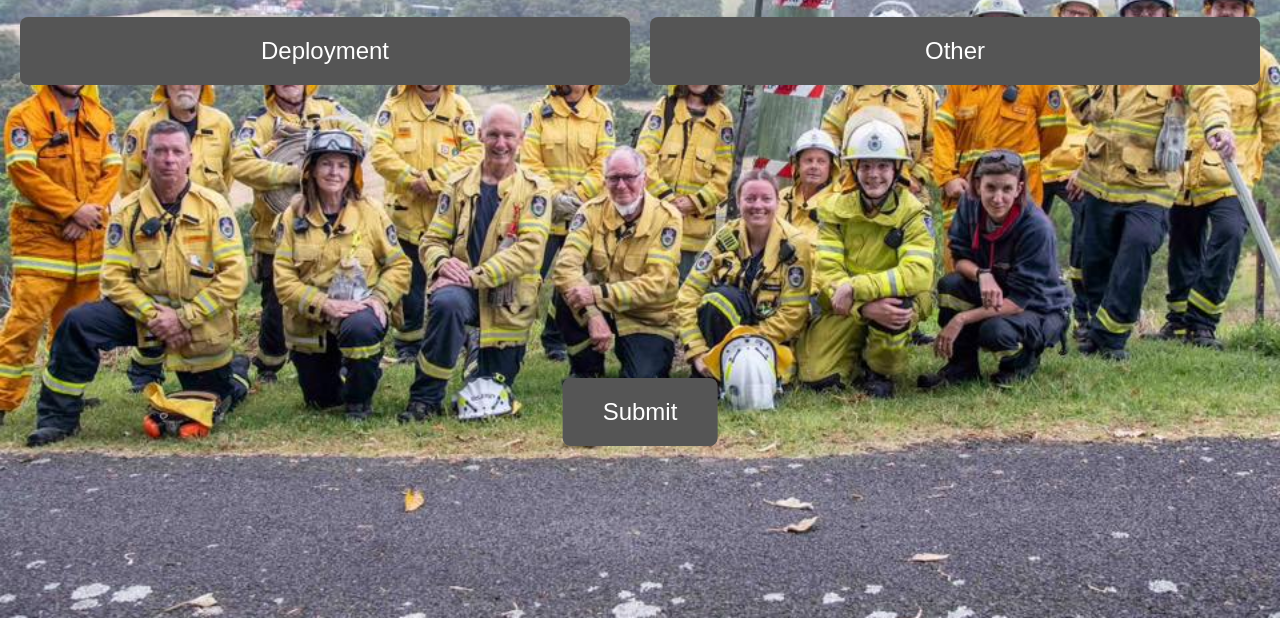
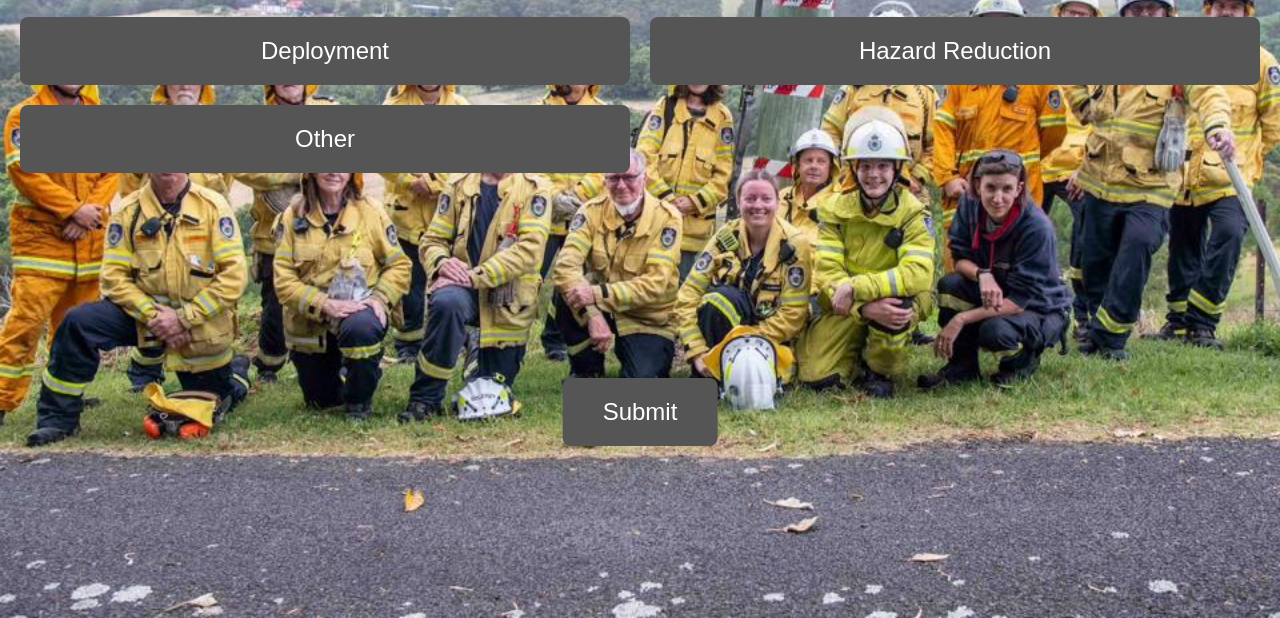
Before and after one commit to jordancj/JRFBLogin, a plain HTML site: page src/Operational.html in a window 1280 px wide. Shown: the part 182-800 px from the top of the page. Drawn offline with Linux system fonts and the light colour scheme; sample sign-in values are in the browser's storage.

Commit message:
added hazard reduction to operational page

```diff
--- a/src/Operational.html
+++ b/src/Operational.html
@@ -22,6 +22,7 @@
         <button id="firecall" class="selectable-button" data-value = "firecall">Firecall</button>
         <button id="Strike-Team" class="selectable-button" data-value = "Strike-Team" >Strike Team</button>
         <button id="Deployment" class="selectable-button" data-value = "Deployment" >Deployment</button>
+        <button id="Hazard-Reduction" class="selectable-button" data-value = "Hazard-Reduction" >Hazard Reduction</button>
         <button id="Other-operational" class="selectable-button" data-value = "Other-operational" >Other</button>
     </div>
         <button id="Submit" type="submit"> Submit </button>
```
